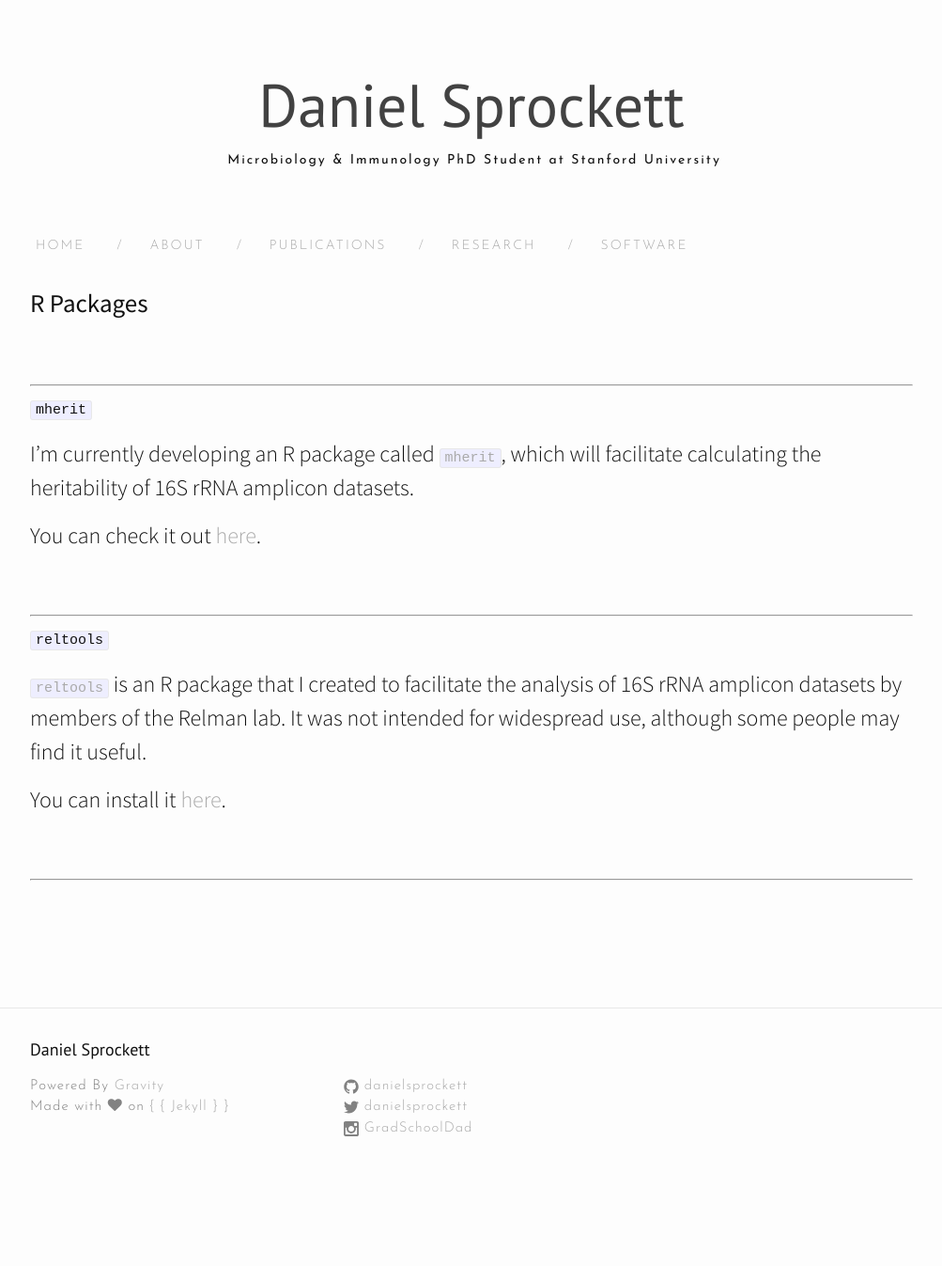
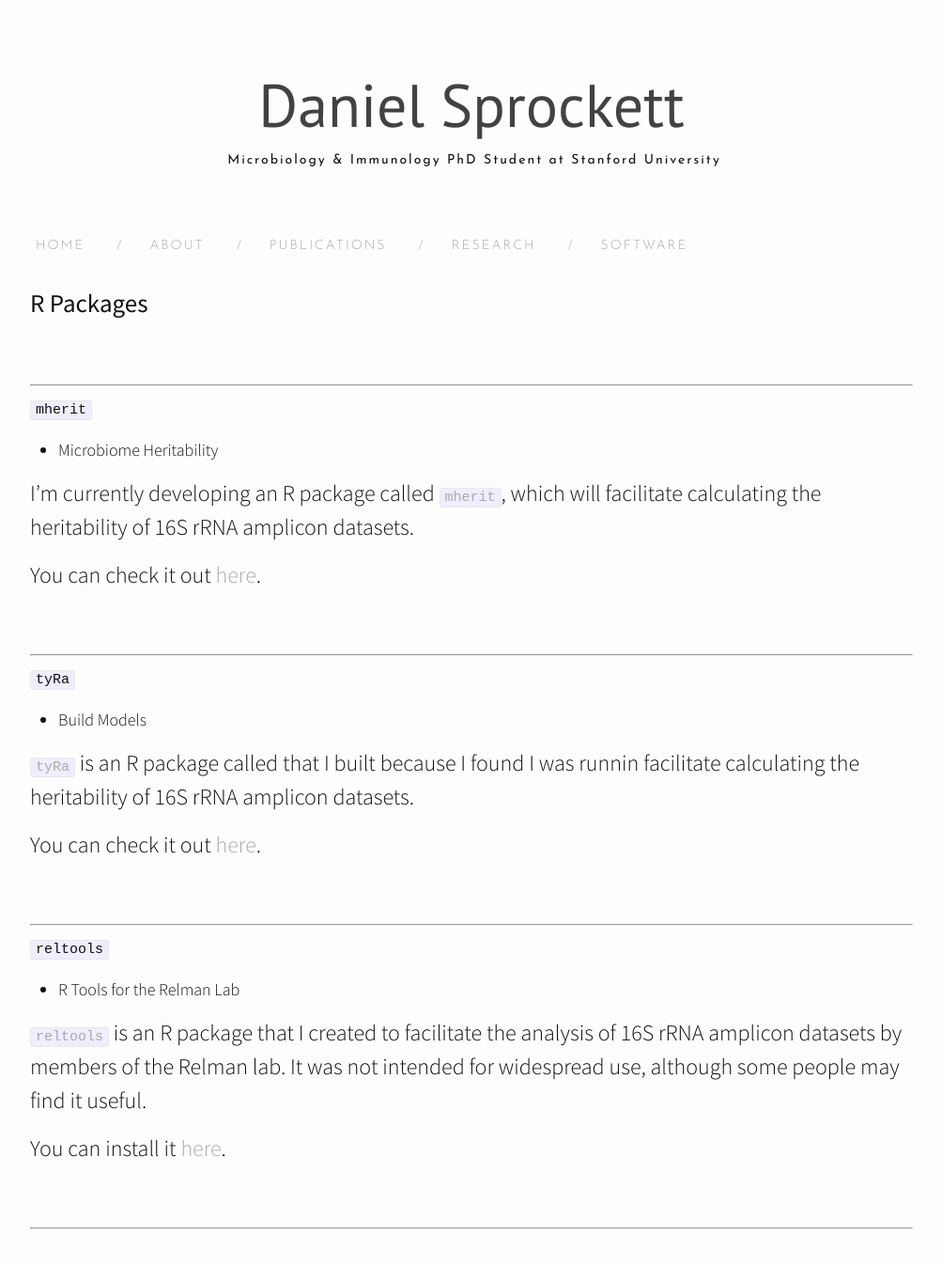
Before and after one commit to DanielSprockett/danielsprockett.github.io, a Jekyll site: the page built from software.md, in a window 1280 px wide and 1400 px high. Shown: the top 1347 px of the window at 94% size, without its empty margins (138-1141 px from the left). Built offline with Jekyll 4.4.1, drawn with Linux system fonts in a browser that asks for light colours; nearby versions of some CDN libraries.

Commit message:
Update software.md

```diff
--- a/software.md
+++ b/software.md
@@ -11,7 +11,7 @@ permalink: /software/
 
 ***
 
-<h3><code>mherit</code></h3>
+<h3><code>mherit</code></h3> - Microbiome Heritability
 
 I'm currently developing an R package called [<code>mherit</code>](https://danielsprockett.github.io/mherit/), which will facilitate calculating the heritability of 16S rRNA amplicon datasets.
 
@@ -19,10 +19,20 @@ You can check it out [here](https://danielsprockett.github.io/mherit/).
 
 &nbsp;
 
+***
+
+<h3><code>tyRa</code></h3> - Build Models
+
+[<code>tyRa</code>](https://github.com/DanielSprockett/tyRa) is an R package called that I built because I found I was runnin facilitate calculating the heritability of 16S rRNA amplicon datasets.
+
+You can check it out [here](https://danielsprockett.github.io/tyRa/).
+
+&nbsp;
+
 
 ***
 
-<h3><code>reltools</code></h3>
+<h3><code>reltools</code></h3> - R Tools for the Relman Lab
 
 [<code>reltools</code>](https://github.com/DanielSprockett/reltools) is an R package that I created to facilitate the analysis of 16S rRNA amplicon datasets by members of the Relman lab. It was not intended for widespread use, although some people may find it useful.
 
```
